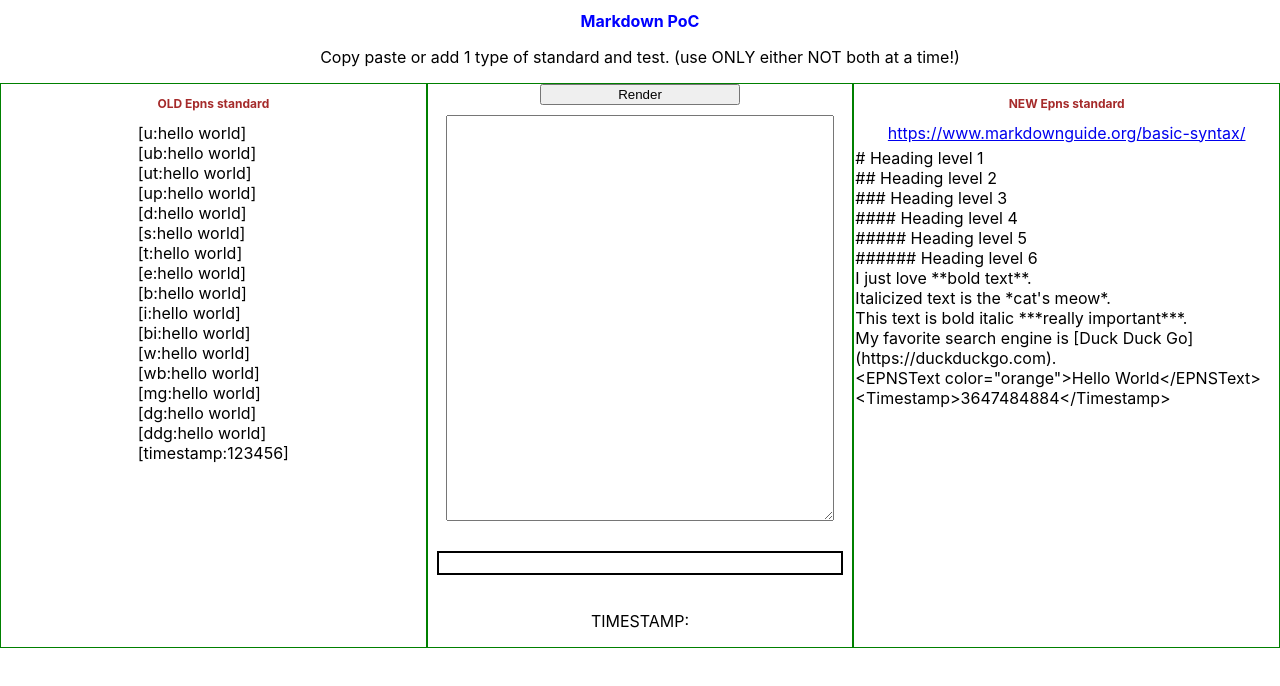
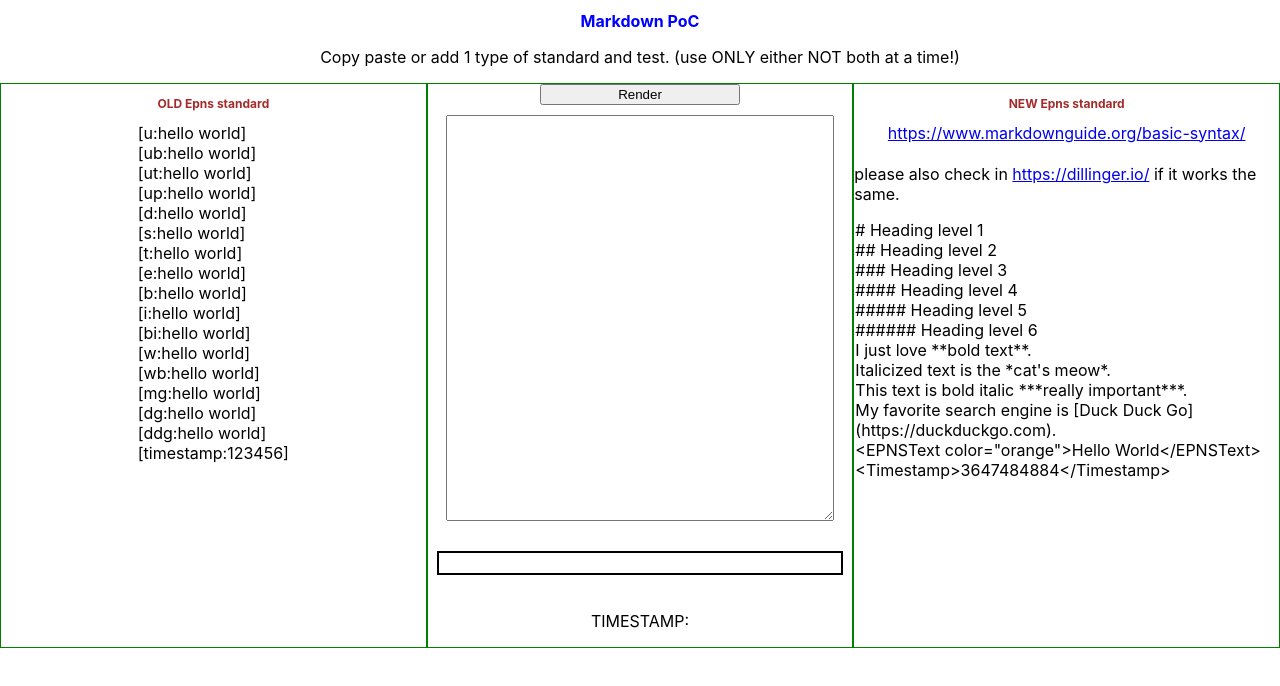
Before and after one commit to subhranshudas/mkd-2-jsx, a React (Create React App) app: page / in a window 1280 px wide. Shown: the top 686 px of the page. Built offline with nearby package versions, Linux system fonts and the light colour scheme.

Commit message:
add md editor link

```diff
--- a/src/App.tsx
+++ b/src/App.tsx
@@ -129,6 +129,7 @@ function App() {
         <Column>
           <h3 className='standard'>NEW Epns standard</h3>
           <a className='link' href='https://www.markdownguide.org/basic-syntax/' target="_blank" rel="noreferrer">https://www.markdownguide.org/basic-syntax/</a>
+          <p>please also check in <a className='link' href='https://dillinger.io/'>https://dillinger.io/</a> if it works the same.</p>
           <div className='examples'>
             <p># Heading level 1</p>
             <p>## Heading level 2</p>
```
